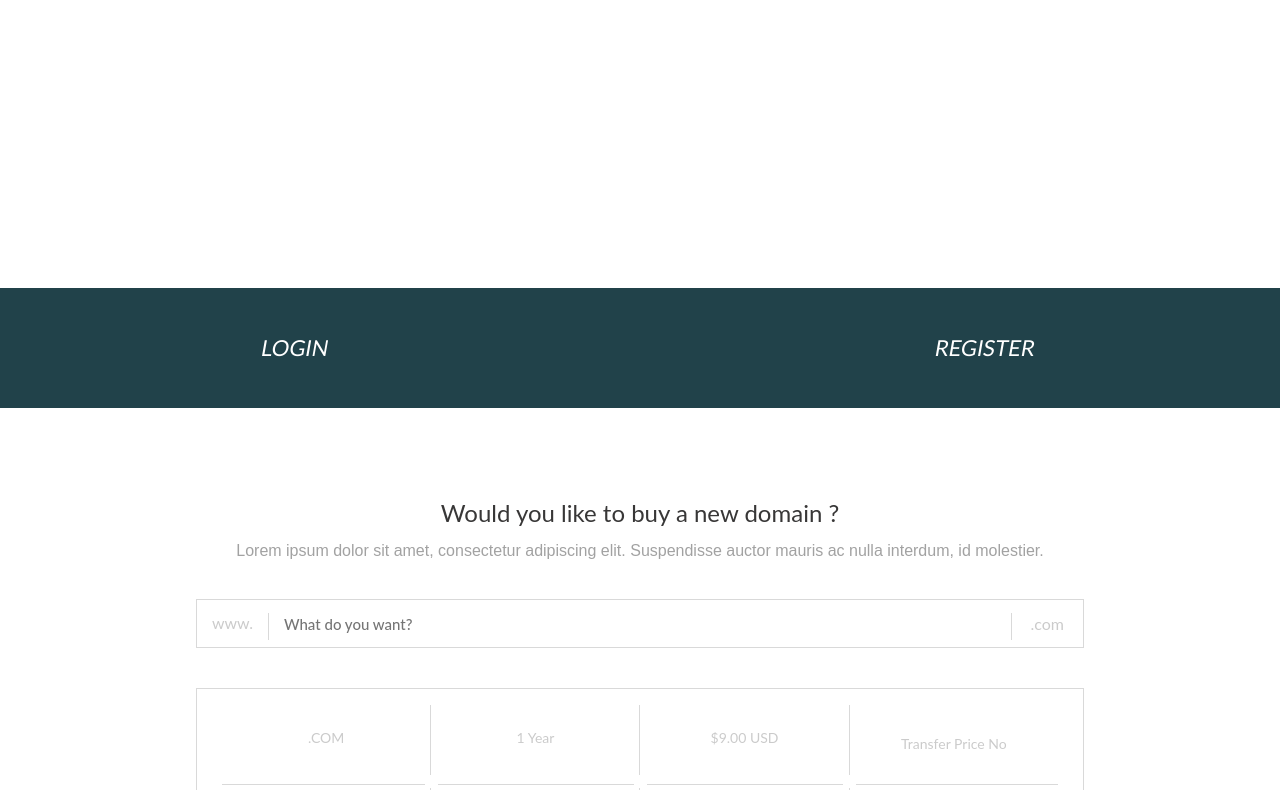
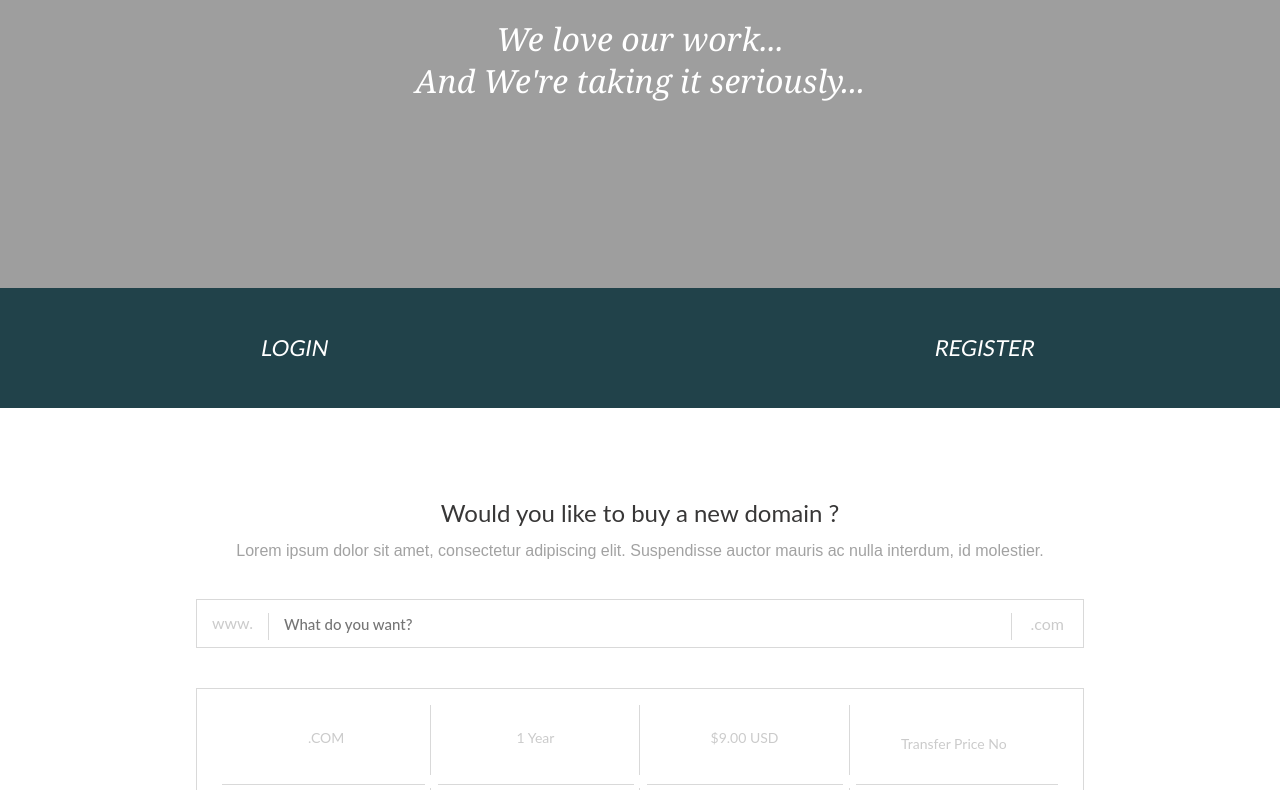
Before and after one commit to harvidston/GhostHost-website, a plain HTML site: page index.html in a window 1280 px wide. Shown: the part 392-1182 px from the top of the page. Drawn offline with nearby package versions, Linux system fonts and the light colour scheme; the site is published under a folder, as on GitHub Pages, so addresses that start at the root find nothing.

Commit message:
Update style.css

```diff
--- a/css/style.css
+++ b/css/style.css
@@ -77,7 +77,7 @@ body {
 	position: relative;
    width: 100%;
    height: 100vh;
-    background: url(/images/header/Header.png)0 0/100% 100% no-repeat;
+    background: url(../images/header/Header.png)0 0/100% 100% no-repeat;
    /* background: url(/images/header/Header\ BG.png) center no-repeat;*/
    overflow: hidden;
 
```
